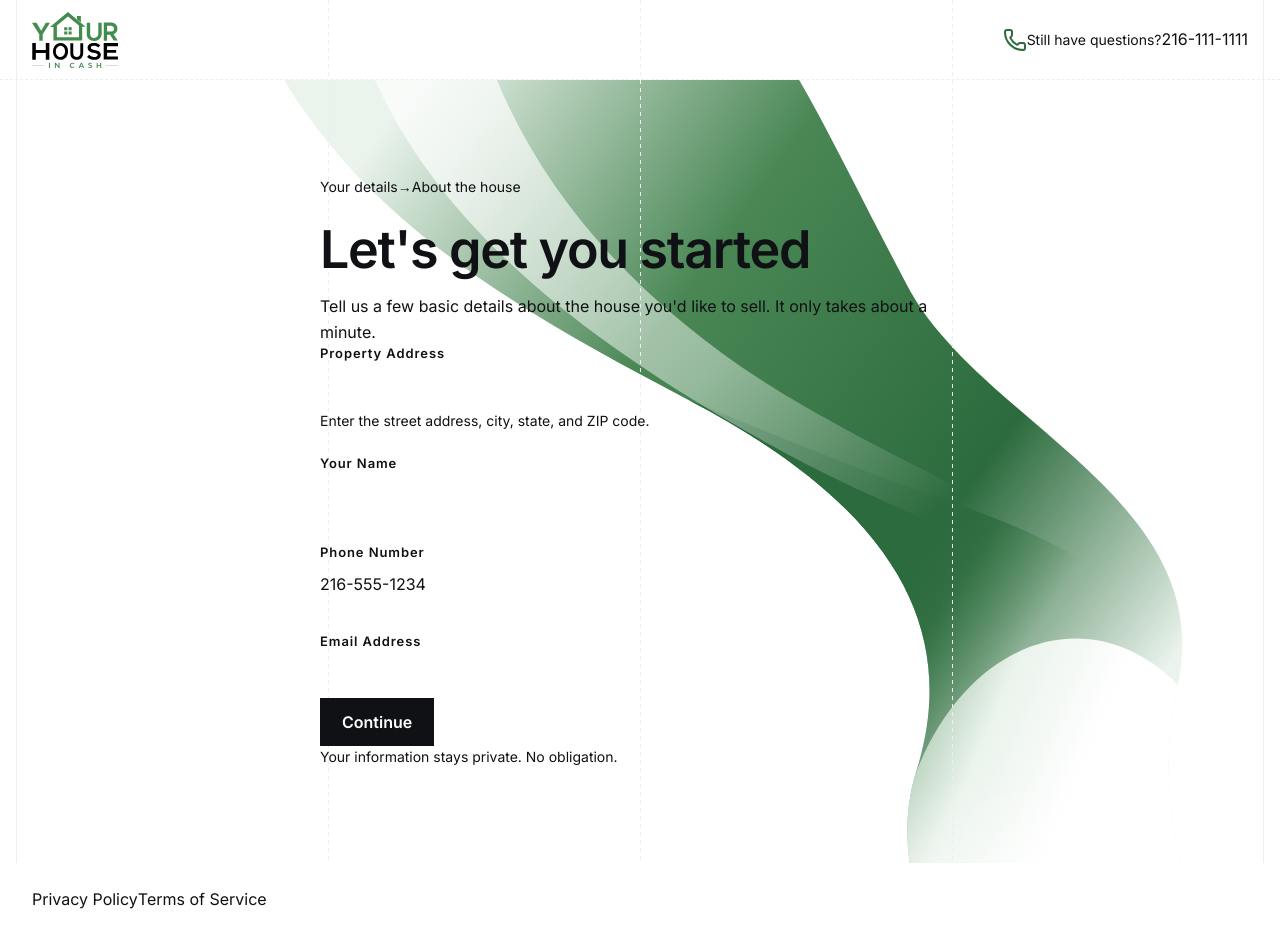
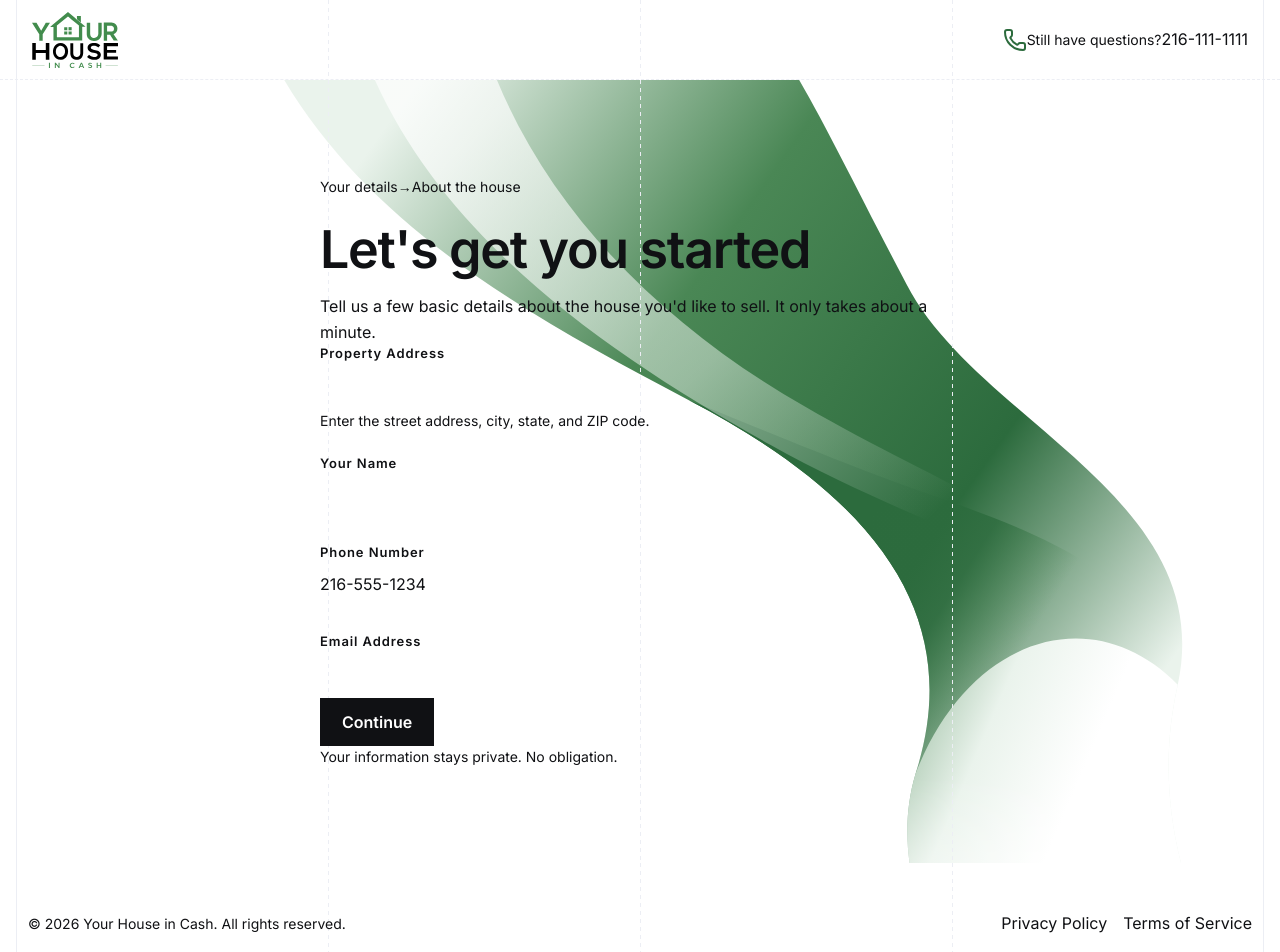
Before and after one commit to YHICAdmin/your-house-in-cash, a Next.js app: page /get-cash-offer in a window 1280 px wide. Shown: the top 952 px of the page. Built offline with nearby package versions, Linux system fonts and the light colour scheme.

Commit message:
feat: align minimal footer with main footer bottom row

```diff
--- a/project-documentation/website-specification/site-shell.md
+++ b/project-documentation/website-specification/site-shell.md
@@ -511,16 +511,28 @@ Provide brand identification, a link to the homepage, and direct phone contact w
 
 ## Purpose
 
-Provide access to essential legal information while keeping attention on the page's primary task.
+Provide essential legal information while keeping attention on the page's primary task and preserving the main Footer's visual identity.
 
 ## Layout
 
-* Contains only the Legal Links.
+* Uses the main Footer's white background, global Grid and System Lines, content inset, and regular-weight Text Links.
+* Consists of the main Footer Bottom Row composition: a full-width Divider, copyright on the left, and Legal Links on the right on Desktop and Tablet. On Mobile, Legal Links follow the copyright on a separate left-aligned row.
+* Reuses the main Footer Bottom Row alignment, Divider treatment, Divider-to-content spacing, and gap between content groups.
 * Vertical Padding: `M` (`24px`) at all Breakpoints, overriding the global Section vertical padding.
 
 ## Component and Semantics
 
 * Uses native `footer` semantics.
+
+## Copyright
+
+### Content
+
+* `© {Current Year} Your House in Cash. All rights reserved.`, using the current calendar year.
+
+### Component and Semantics
+
+* Reuses the main Footer copyright paragraph and its typography and color.
 
 ## Legal Links
 
@@ -531,16 +543,12 @@ Provide access to essential legal information while keeping attention on the pag
 
 ### Component and Semantics
 
-* Each legal link uses the documented `Text Link` Component.
-
-### Visual Design
-
-* Legal links use font weight `400` as a local override of the `Text Link` Component.
+* Uses a semantic list of Text Links, inheriting the main Footer's link styling.
 
 ### Dimensions and Alignment
 
-* Links form a compact row that can wrap on narrow screens.
+* Links form a horizontal row that wraps when needed.
 
 ### Spacing
 
-* `S` (`16px`) separates the legal links; wrapped rows use an `XS` (`8px`) gap.
+* `S` (`16px`) separates links; wrapped rows use `XS` (`8px`).
--- /dev/null
+++ b/src/components/layout/minimal-footer.module.css
@@ -0,0 +1,9 @@
+.footer {
+  padding-block: var(--spacing-m);
+}
+
+ul.legal {
+  flex-direction: row;
+  flex-wrap: wrap;
+  row-gap: var(--spacing-xs);
+}
--- a/src/components/layout/minimal-footer.tsx
+++ b/src/components/layout/minimal-footer.tsx
@@ -1,11 +1,17 @@
 import { TextLink } from "@/components/ui/text-link";
-import styles from "./minimal-shell.module.css";
+import shared from "./site-footer.module.css";
+import styles from "./minimal-footer.module.css";
 
 export function MinimalFooter() {
-  return <footer className={styles.footer}>
-    <div className={`content-inset ${styles.legal}`}>
-      <TextLink href="/privacy-policy">Privacy Policy</TextLink>
-      <TextLink href="/terms-of-service">Terms of Service</TextLink>
+  return <footer className={`${shared.footer} ${styles.footer} system-lines-bg`}>
+    <div className="content-grid">
+      <div className={shared.bottomRow}>
+        <p className="text-body-small">© {new Date().getFullYear()} Your House in Cash. All rights reserved.</p>
+        <ul className={`${shared.links} ${styles.legal}`}>
+          <li><TextLink href="/privacy-policy">Privacy Policy</TextLink></li>
+          <li><TextLink href="/terms-of-service">Terms of Service</TextLink></li>
+        </ul>
+      </div>
     </div>
   </footer>;
 }
--- a/src/components/layout/minimal-shell.module.css
+++ b/src/components/layout/minimal-shell.module.css
@@ -1,8 +1,5 @@
 .header { height: 64px; background: var(--color-background); border-bottom: 1px dashed var(--color-line); }
 .inner { display: flex; align-items: center; justify-content: space-between; height: 100%; gap: var(--spacing-s); }
 .logo { height: 44px; width: auto; }
-.footer { padding-block: var(--spacing-m); }
-.legal { display: flex; flex-wrap: wrap; gap: var(--spacing-xs) var(--spacing-s); }
-.legal a { font-weight: 400; }
 @media (min-width: 48rem) { .header { height: 72px; } .logo { height: 48px; } }
 @media (min-width: 75rem) { .header { height: 80px; } .logo { height: 56px; } }
```
